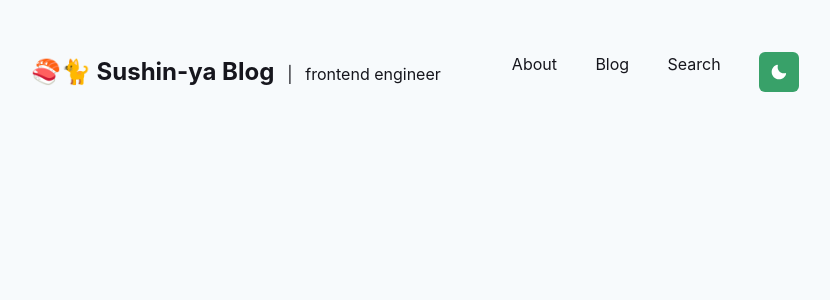
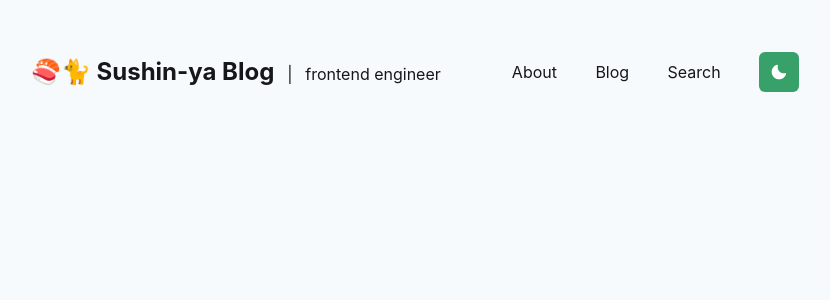
Before and after one commit to sushin-ya/sushin-ya-blog, a Next.js app: page / in a window 1280 px wide. Shown: the top 300 px of the page, without its empty margins (225-1055 px from the left). Built offline with nearby package versions, Linux system fonts and the light colour scheme.

Commit message:
fix: aling

```diff
--- a/src/components/header/Header.tsx
+++ b/src/components/header/Header.tsx
@@ -14,7 +14,11 @@ export const Header = () => (
     alignItems="center"
   >
     <HeaderTitle />
-    <Stack gridGap="3vw" direction={{ base: 'column-reverse', sm: 'row' }}>
+    <Stack
+      alignItems="center"
+      gridGap="3vw"
+      direction={{ base: 'column-reverse', sm: 'row' }}
+    >
       <Box display={{ base: 'none', md: 'block' }}>
         <Navigation />
       </Box>
```
